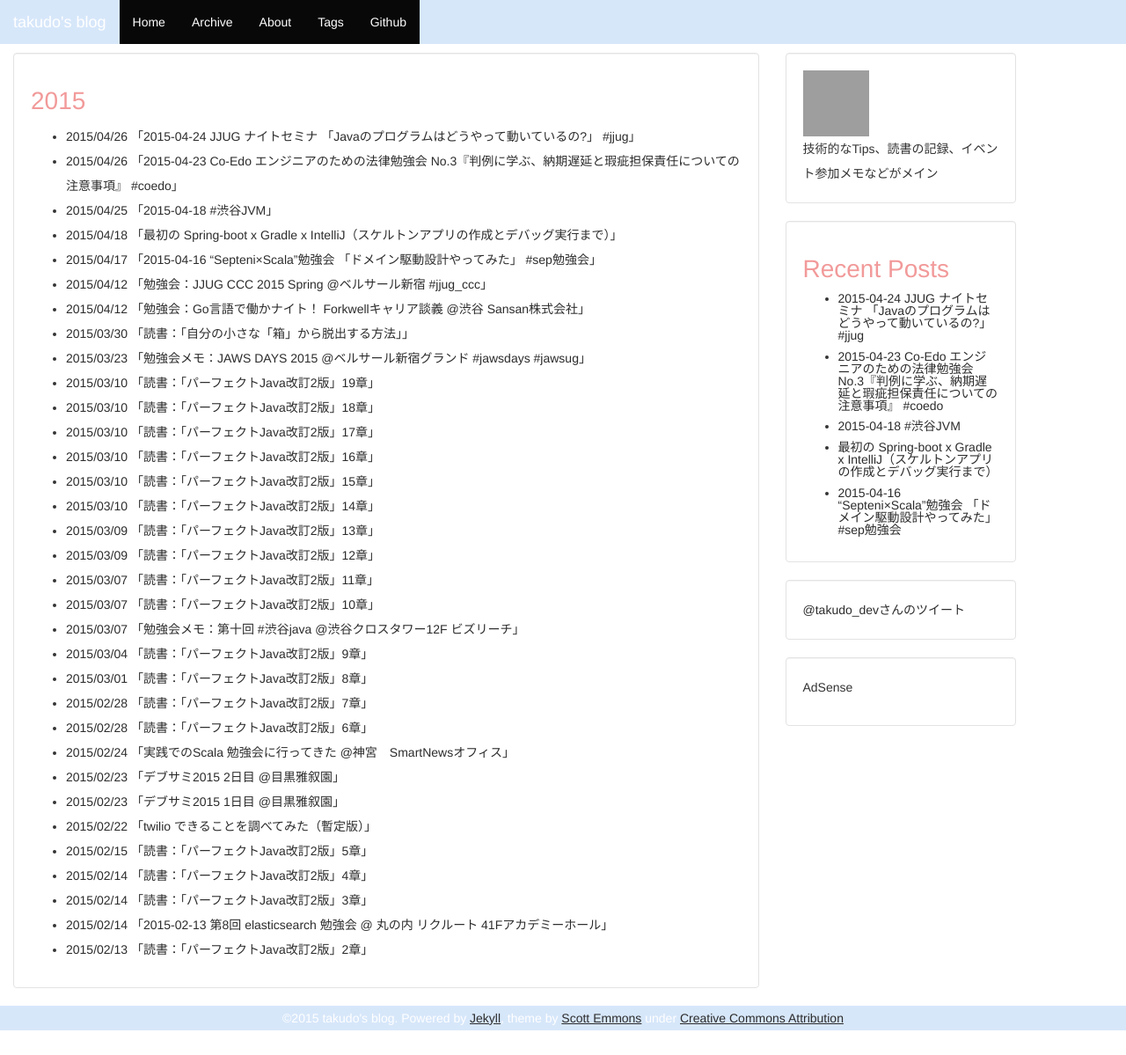
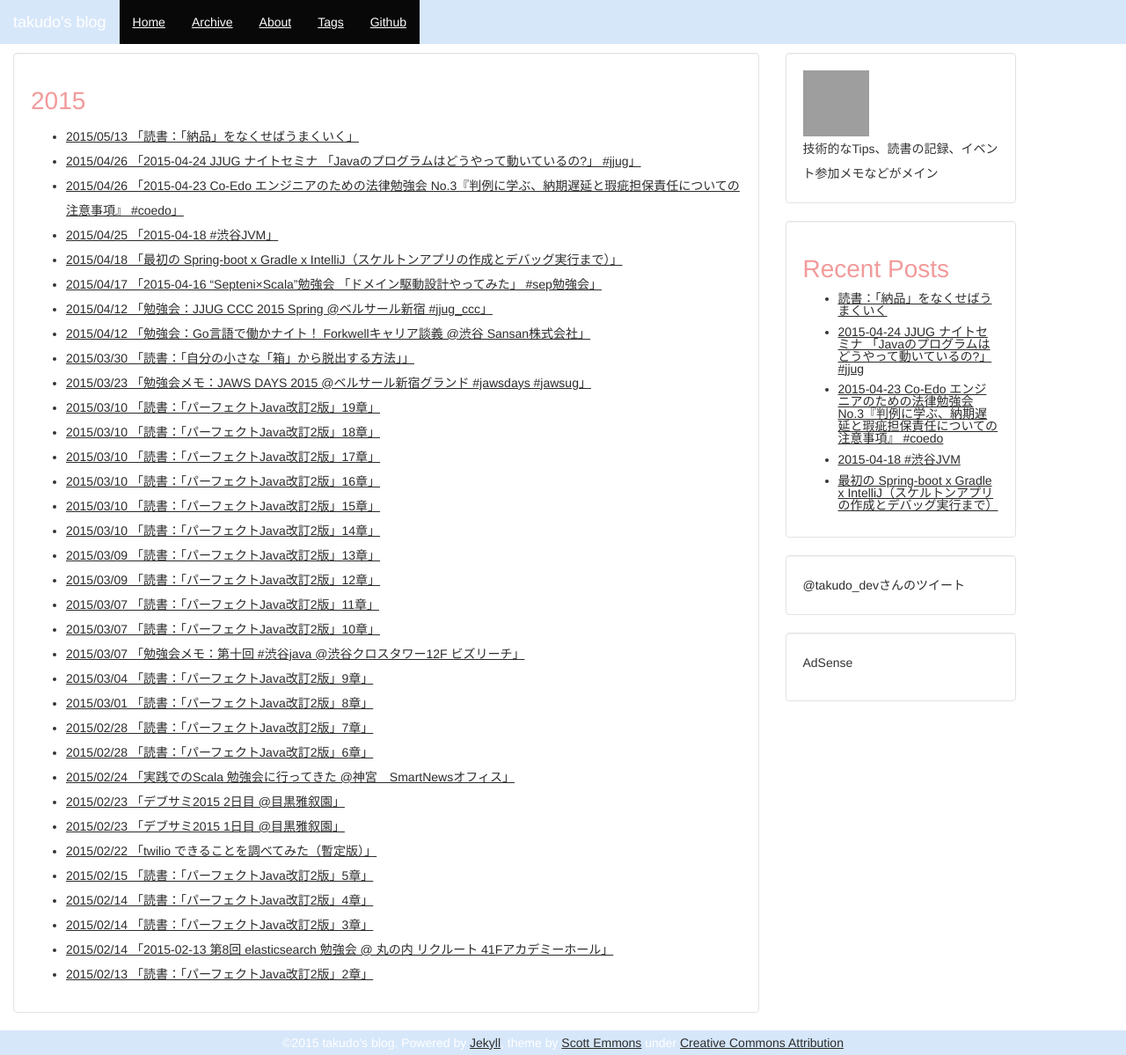
Before and after one commit to takudo/takudo.github.io, a Jekyll site: the page built from archive.html, in a window 1280 px wide and 1199 px high. Shown: the whole window at 88% size. Built offline with Jekyll 4.4.1, drawn with Linux system fonts in a browser that asks for light colours; nearby versions of some CDN libraries; Markdown is read by kramdown in place of the engine named in the settings; comment, search, counter and statistics services are not loaded; some of the changed lines change nothing that is shown; grey boxes are pictures that could not be loaded.

Commit message:
add post, edit css, edit meta img

```diff
--- a/_includes/header.html
+++ b/_includes/header.html
@@ -21,7 +21,9 @@
     {% if page.header_img %}
     <meta property="og:image" content="{{ page.header_img }}">
     {% endif %}
-
+    {% if page.meta_img %}
+    <meta property="og:image" content="{{ page.meta_img }}">
+    {% endif %}
 
     <meta name="twitter:card" content="summary">
     <meta name="twitter:title" content="{% if page.title %}{{ page.title }} - {% endif %}{{ site.name }}">
--- /dev/null
+++ b/_posts/2015-05-12-nouhin-no-nai-jutakukaihatsu.md
@@ -0,0 +1,99 @@
+---
+layout: post
+title: "読書：「納品」をなくせばうまくいく"
+date: 2015-05-13 10:00:00 +0900
+comments: false
+tags: 読書 受託開発 アジャイル 「納品」をなくせばうまくいく
+description: 読書：「納品」をなくせばうまくいく 「納品のない受託開発」はアジャイル開発にもっともフィットしたビジネスモデルの一つ 一括請負の問題の解決。すなわち... 瑕疵担保責任　→　元々は完成品を約束する工事関係の用語。バグの無いシステムはありえないので、システム開発とそもそもまっちしない 余分なバッファを積むことでの顧客への不利益。バッファは瑕疵担保責任での問題を見込んでいる側面も 納品して終わりなのは開発会社にとって。顧客にとっては納品してからがスタート
+meta_img: http://ws-fe.amazon-adsystem.com/widgets/q?_encoding=UTF8&ASIN=4534051948&Format=_SL250_&ID=AsinImage&MarketPlace=JP&ServiceVersion=20070822&WS=1&tag=takudo09-22
+
+---
+
+<a href="http://www.amazon.co.jp/gp/product/4534051948/ref=as_li_ss_il?ie=UTF8&camp=247&creative=7399&creativeASIN=4534051948&linkCode=as2&tag=takudo09-22"><img border="0" src="http://ws-fe.amazon-adsystem.com/widgets/q?_encoding=UTF8&ASIN=4534051948&Format=_SL250_&ID=AsinImage&MarketPlace=JP&ServiceVersion=20070822&WS=1&tag=takudo09-22" ></a><img src="http://ir-jp.amazon-adsystem.com/e/ir?t=takudo09-22&l=as2&o=9&a=4534051948" width="1" height="1" border="0" alt="" style="border:none !important; margin:0px !important;" />
+
+読みました。
+
+SonicGarden社にはもともとリモート勤務のところに惹かれており、このあとフリーランスになる上で参考になるだろうと思いまして。
+
+以下は読みながら考えたことです。
+
+---
+
+# 簡単に言うと...
+
+* 「納品のない受託開発」はアジャイル開発にもっともフィットしたビジネスモデルの一つ
+* 一括請負の問題の解決。すなわち...
+    * 瑕疵担保責任　→　元々は完成品を約束する工事関係の用語。バグの無いシステムはありえないので、システム開発とそもそもまっちしない
+    * 余分なバッファを積むことでの顧客への不利益。バッファは瑕疵担保責任での問題を見込んでいる側面も
+    * 納品して終わりなのは開発会社にとって。顧客にとっては納品してからがスタート
+
+---
+
+# 開発者目線で考える
+
+* バッファを積まないことによる不安　→　「納期を約束できない」ことで解決
+* アジャイル開発がやりたい！
+    * どんなアジャイル開発がやりたいのか 参考 : [アジャイルソフトウェア開発宣言](http://agilemanifesto.org/iso/ja/)
+    * 個人（顧客）と対話したい　→　できるよ！
+    * 動くソフトウェアに注力したい　→　できるよ！
+    * 与えられた仕様ではなく、顧客の変化する要望に対応したい　→　できるよ！
+* のれんわけ、ギルドのシステム
+    * 開発者→起業の流れを考えている人にとって、こういう新しいビジネスモデルを経験できるというのは価値が高い
+
+---
+
+# 顧客目線で考える
+
+* 向いてないお客さん
+    * がつっと人を充てたい
+        * がつっと人を充てたからといって、スピード感が出るとは限らない
+        * アジャイルで人を充てられるのがベスト
+        * ただしこの会社のサービス提供方式とは違う
+        * ？人を充てて欲しい＆スピード感が欲しいというお客さんに対してはどう対応しているのか？
+    * 一括請負でお願いしたい
+        * 予算が決まっているから
+            * 予算が決まっていることと、一括請負でなければいけないというのは厳密には関係がないはず。
+            * 予算が決まっていないお客さんはいない。最初にいくらかかるのかと継続的にいくらかかるのかというのは、程度の差があれど、一括請負であれ納品のない～であれ同じ。損益分岐点を考えいつ回収できるかを考えるべき。
+            * →予算が決まっているから一括請負でお願いしたいお客さんについては、よく話し合って考え方を変えてもらう
+        * 責任を開発会社に押し付けたいから（瑕疵担保責任）
+            * 過去の裁判例から言うと、一括請負では責任が開発会社に寄りがちではあるが、お互いに歩み寄る姿勢がないと、発注元（顧客）にも責任の一端がありえる
+            * →そもそもスタイルに合わないお客さんと思われるので、敬遠すべきか。チャンスがあるとすると、こちらの考えやシステムに理解のあるお客さんであれば説得の可能性はあるか。
+    * 自分のところで（人集めて）作っちゃうよ！
+        * 事例にもあるが、システム会社じゃないのにITエンジニアを雇うことは難しい
+
+* 向いているお客さん
+    * 瑕疵担保責任がないことを理解してくれる
+    * 納期が約束できないことを理解してくれる
+        * 「ちゃんとやってくれるかな」という不安をどうやって解消するか
+            * 無料お試し期間
+
+---
+
+# 経営者（サービス提供者）目線で考える
+
+* ？どんな（サービス）料金体系にするべきか
+    * 利用料金も顧客満足の一部を担っている
+    * バッファを積まないことの明示
+    * 選任エンジニアが1名
+        * ？2名以上にすると何が起きる？
+        * スポット的に人手を厚くしたい場合（逆に薄くしたい場合も）があるとおもうので、そこに対しては対応できないが、代わりに料金体系が複雑化すると思われる
+        * ☆プリペイド、チケット購入方式にするのはどうだろうか（提案）
+    * ？おそらく料金体系的にはいわゆる1人月程度に近い額だと思われる
+        * 1人月をどう考えるかだが、ベストエフォート型、特定企業へのフルタイムコミットではない（R&Dの時間）、会社の売り上げへの上乗せのことを考えると、月額n0万円くらいかなと予想（※料金は公開していないとのことなので、予想値ではありますが伏字にしています）
+    * 3ヶ月程度でのプロトタイピングのことを考えると、一括請負に比べればやはり安い感じはする。
+    * 問題は、作っていたそのサービスが終了に近づいてきたときなど、「別の新しいものを作りましょう」という提案をするのか、そのまま契約終了なのか
+* 小規模で社員の幸福を実現
+    * 社員に求められていること
+        * 自己組織化（セルフマネジメント、大きな裁量）
+        * 何でも屋（コンサルティング、プロジェクトマネジメント、マーケティング、設計、デザイン、実装、テスト）かつ、特定分野でのプロフェッショナル
+        * ↑かなり求められる能力値が高い
+    * 高い能力を求められるので、必然的に採用や会社の思想の共有が難しくなる（なりそう）
+    * ☆採用が難しいのは仕方ないが、会社の思想の共有は規模が拡大してもできるかもしれない（提案：選任エンジニアではなく、選任チーム。そして会社の規模拡大へ）
+        * 難しいのは自分のことしか考えられない状態に陥っている状態の人で、そういう部分は面談やワークショップで解決できるのでは、という風に個人的には思う
+        * 採用面（そして教育）はどうしても難しい気がするので、たとえば選任エンジニアではなく、選任チームとして案件をこなすのはどうか。
+        * チームによるメリット：分業による効率化
+        * チームによるデメリット：複数名を抱えることでのコスト増（サービス提供側）、助け合いの精神が無いと破綻する
+
+↓会社の思想の共有や、強いチーム・会社を作るためにこの本がきっと役立つと個人的に思います
+
+<a href="http://www.amazon.co.jp/gp/product/4479791779/ref=as_li_ss_il?ie=UTF8&camp=247&creative=7399&creativeASIN=4479791779&linkCode=as2&tag=takudo09-22"><img border="0" src="http://ws-fe.amazon-adsystem.com/widgets/q?_encoding=UTF8&ASIN=4479791779&Format=_SL250_&ID=AsinImage&MarketPlace=JP&ServiceVersion=20070822&WS=1&tag=takudo09-22" ></a><img src="http://ir-jp.amazon-adsystem.com/e/ir?t=takudo09-22&l=as2&o=9&a=4479791779" width="1" height="1" border="0" alt="" style="border:none !important; margin:0px !important;" />
--- a/css/theme.css
+++ b/css/theme.css
@@ -117,7 +117,9 @@ a{
     color: #2C2C2C;
 }
 
-p a{
+p a,
+li a
+{
     text-decoration: underline;
 }
 
```
